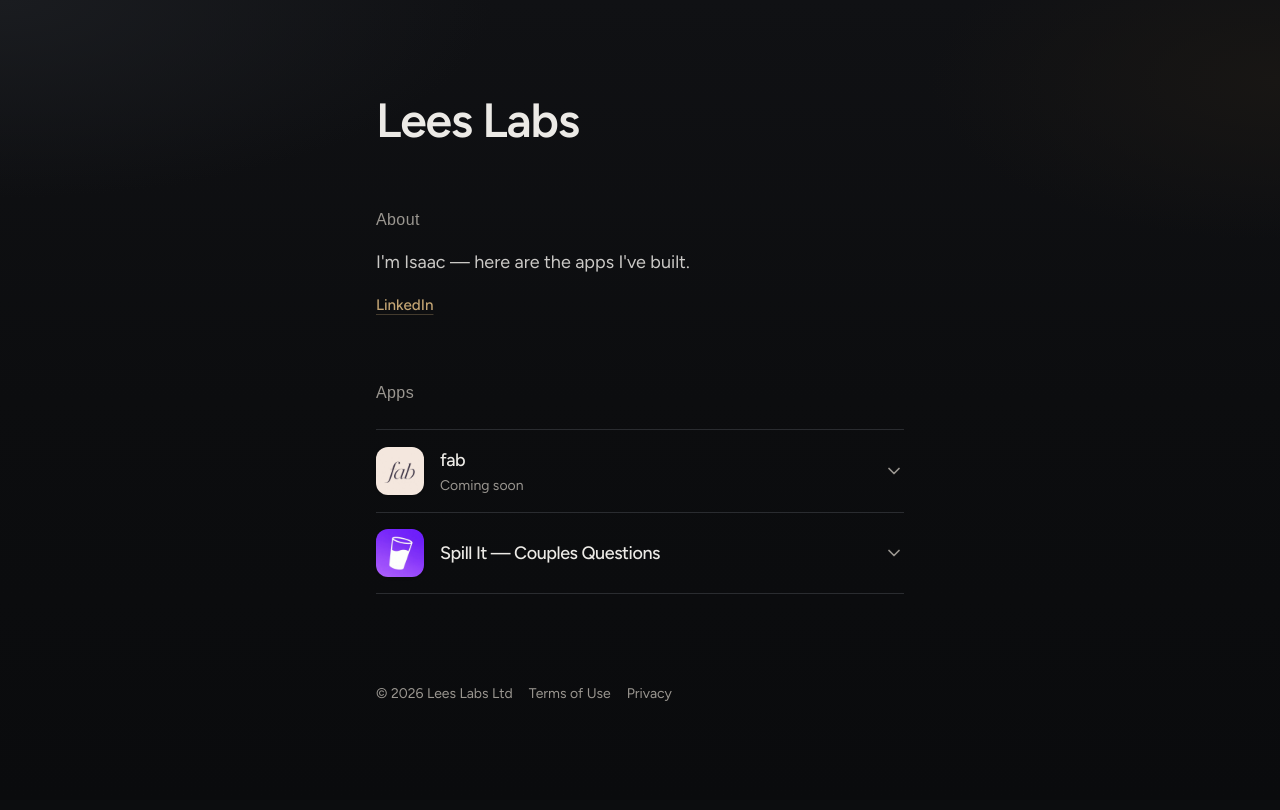
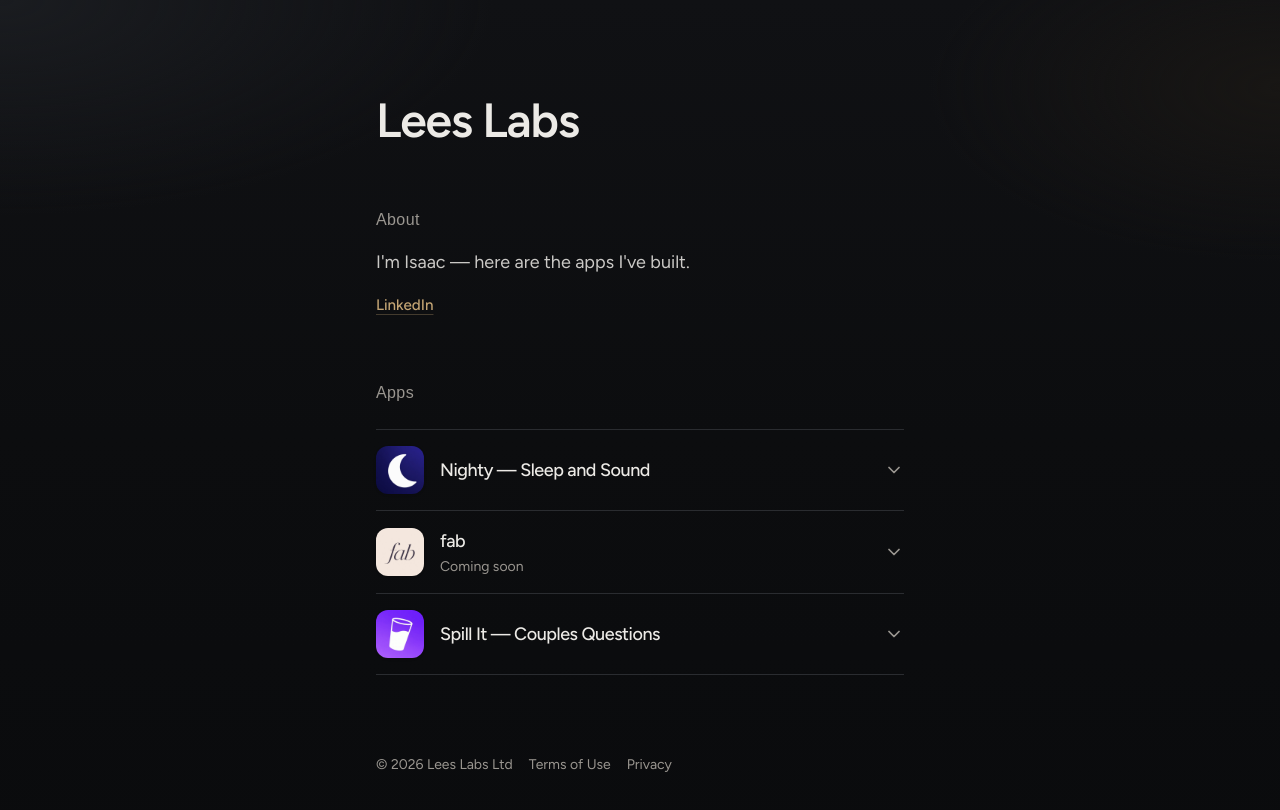
Before and after one commit to isaaclhy/leeslabsltd, a Next.js app: page / in a window 1280 px wide. Shown: the top 810 px of the page. Built offline with nearby package versions, Linux system fonts and the light colour scheme; a web font is replaced by a local one.

Commit message:
added nighty

```diff
--- a/app/page.tsx
+++ b/app/page.tsx
@@ -2,6 +2,14 @@ import Link from "next/link";
 import { AppsAccordion, type AppEntry } from "./components/AppsAccordion";
 
 const apps: AppEntry[] = [
+  {
+    id: "nighty",
+    name: "Nighty — Sleep and Sound",
+    icon: "/apps/nighty.jpg",
+    iconAlt: "Nighty app icon",
+    description:
+      "A sound library to help you unwind and fall asleep — calming audio designed for better rest.",
+  },
   {
     id: "fab",
     name: "fab",
```
Also changed, not shown: public/apps/nighty.jpg (added).
